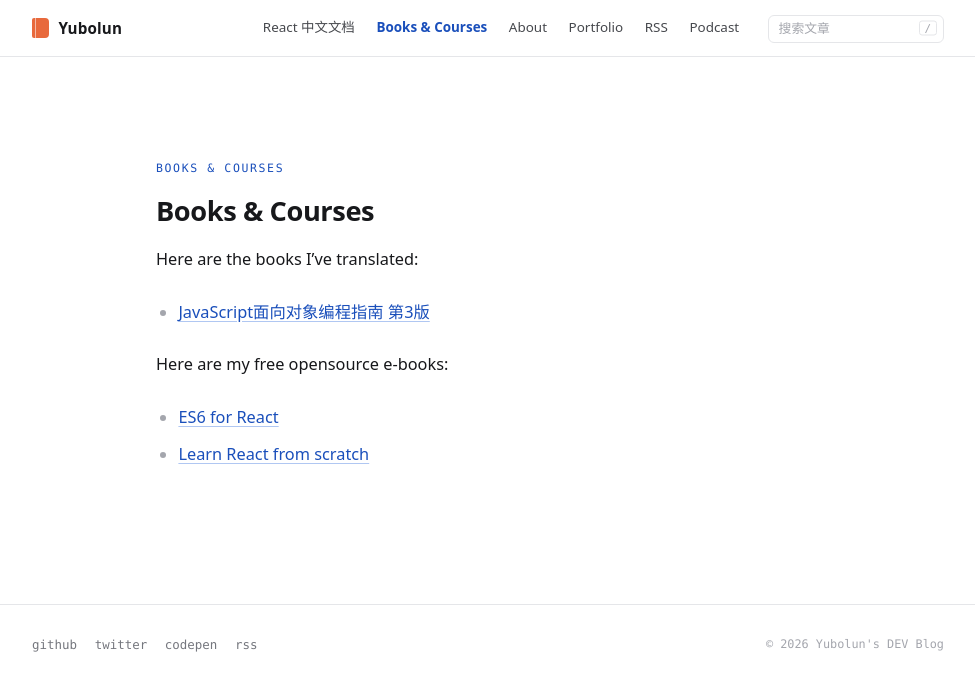
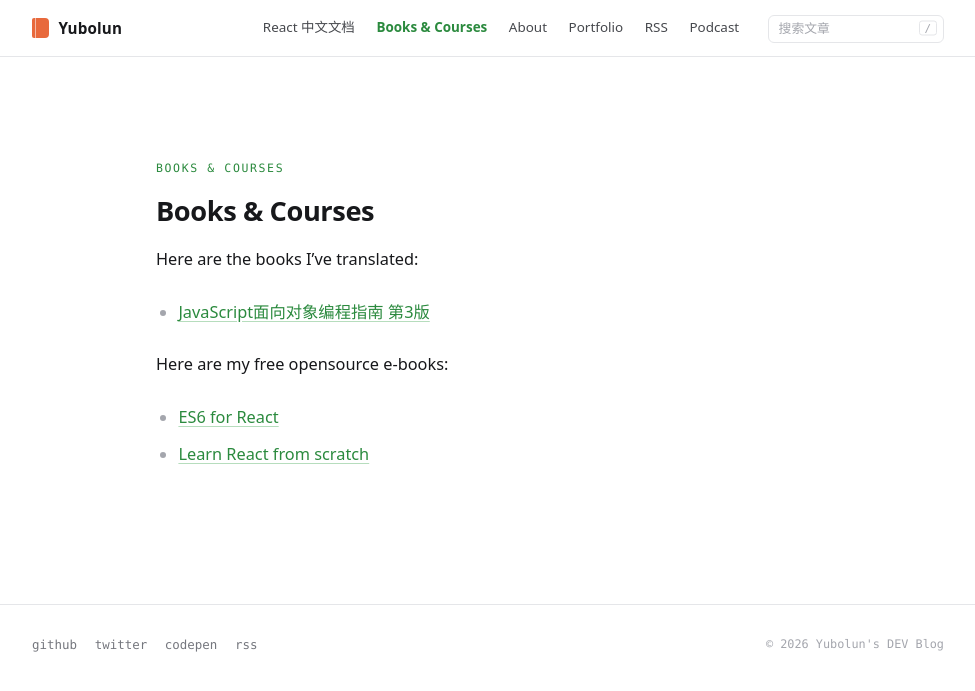
Before and after one commit to discountry/discountry.github.io, a Jekyll site: the page built from books/index.md, in a window 1280 px wide. Shown: the top 691 px of the page, without its empty margins (152-1127 px from the left). Built offline with Jekyll 4.4.1, drawn with Linux system fonts in a browser that asks for light colours.

Commit message:
Update color variables in main.scss for accent and selection styles

```diff
--- a/css/main.scss
+++ b/css/main.scss
@@ -21,8 +21,8 @@
   --faint: #a4a6ad;
   --hairline: #e5e6e9;
   --hairline-2: #eeeff1;
-  --accent: #1f5ed9;        /* 点缀蓝 */
-  --accent-ink: #1a4fbb;    /* 文字用的深一档蓝 */
+  --accent: #2f9e44;        /* 点缀草绿 */
+  --accent-ink: #2b8a3e;    /* 文字用的深一档绿 */
   --logo: #e8693c;          /* 书本 logo 橙 — 仅用于品牌标记 */
   --code-bg: #f1f2f4;
   --pre-bg: #16181d;
@@ -50,7 +50,7 @@ body {
 
 a { color: inherit; text-decoration: none; }
 
-::selection { background: rgba(31, 94, 217, 0.16); }
+::selection { background: rgba(47, 158, 68, 0.16); }
 
 /* ---------- 顶部广告位（Google AdSense） ---------- */
 
@@ -379,7 +379,7 @@ a { color: inherit; text-decoration: none; }
 .prose a {
   color: var(--accent-ink);
   text-decoration: underline;
-  text-decoration-color: rgba(31, 94, 217, 0.35);
+  text-decoration-color: rgba(47, 158, 68, 0.35);
   text-underline-offset: 3px;
   transition: text-decoration-color 120ms ease;
 }
```
